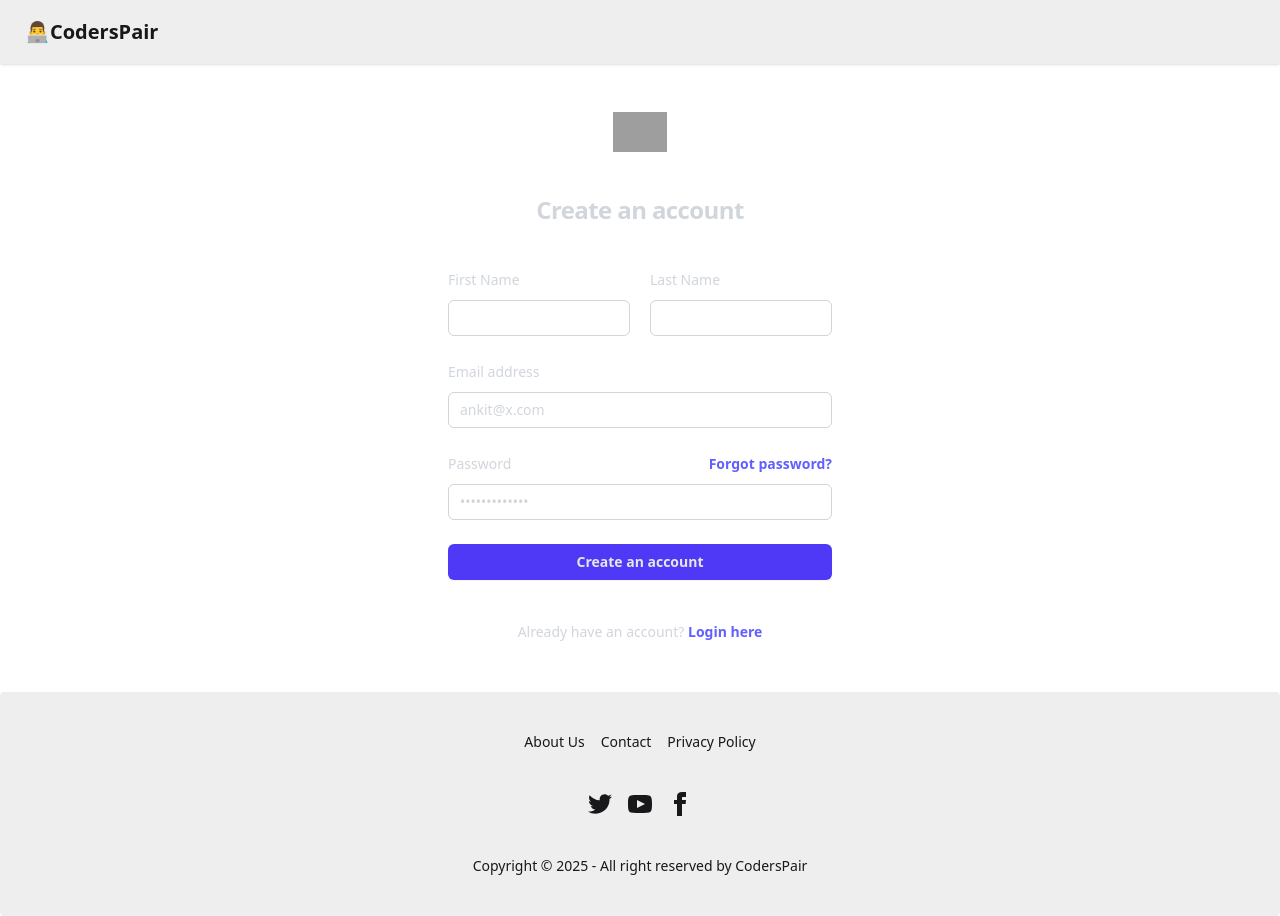
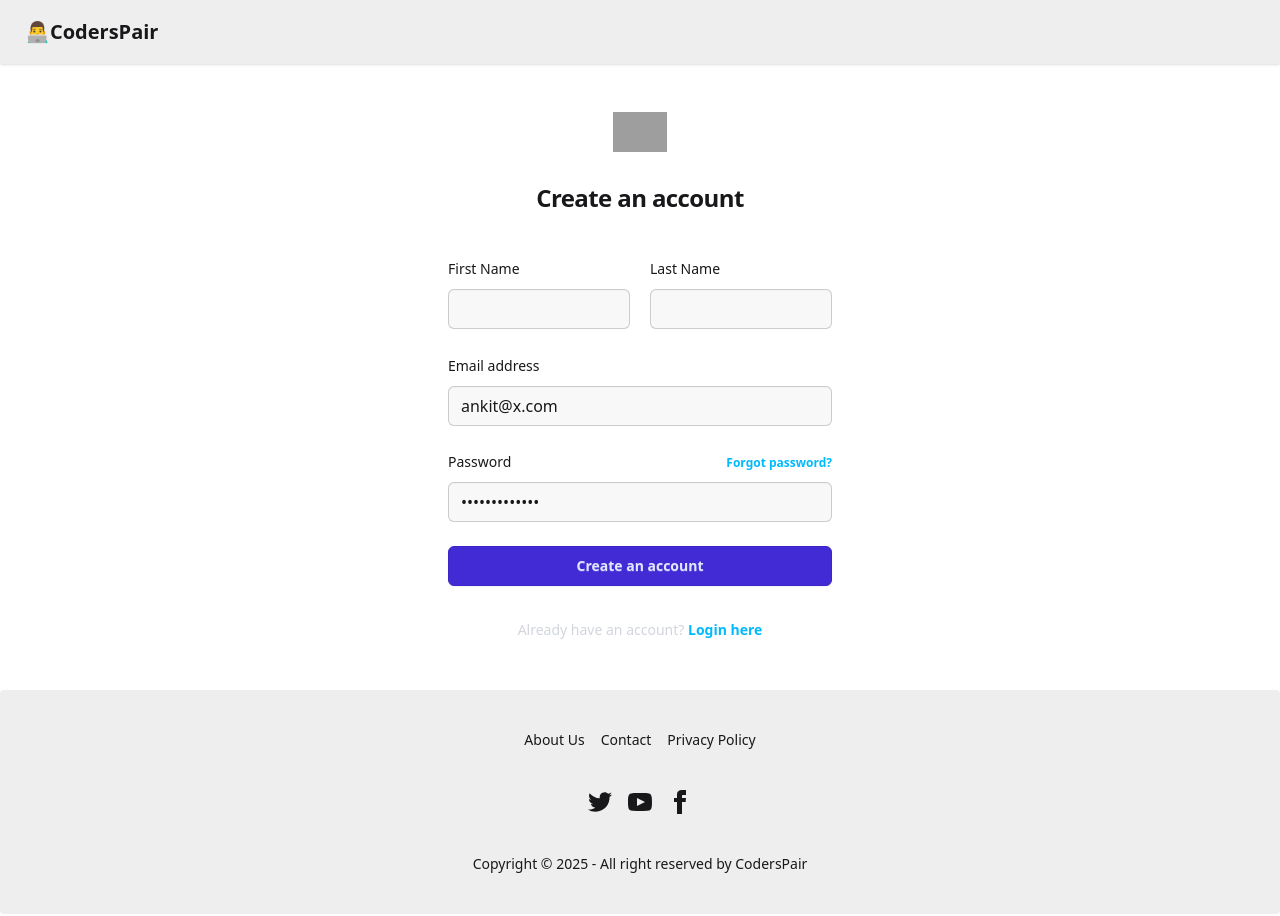
Before and after one commit to milindkusahu/CodersPair, a React (Vite) app in the folder frontend/: page /login in a window 1280 px wide. Both pictures are taken after a click on the link "Register here". Built offline with nearby package versions, Linux system fonts and the light colour scheme; no server answers; grey boxes are pictures that could not be loaded.

Commit message:
Improve styling on Login page

```diff
--- a/frontend/src/components/Login.jsx
+++ b/frontend/src/components/Login.jsx
@@ -4,6 +4,14 @@ import { useDispatch } from "react-redux";
 import { addUser } from "../utils/userSlice";
 import { useNavigate } from "react-router-dom";
 import { BASE_URL } from "../utils/constants";
+
+const styles = {
+  label: "text-sm/6 font-medium",
+  input:
+    "input input-bordered bg-base-200 w-full rounded-md px-3 py-1.5 text-base focus:outline-2 focus:-outline-offset-2 focus:outline-indigo-600",
+  button:
+    "btn btn-primary flex w-full justify-center rounded-md px-3 py-1.5 text-sm/6 font-semibold shadow-xs focus-visible:outline-2 focus-visible:outline-offset-2",
+};
 
 const Login = () => {
   const [emailId, setEmailId] = useState("ankit@x.com");
@@ -64,7 +72,7 @@ const Login = () => {
           src="https://tailwindcss.com/plus-assets/img/logos/mark.svg?color=indigo&shade=600"
           className="mx-auto h-10 w-auto"
         />
-        <h2 className="mt-10 text-center text-2xl/9 font-bold tracking-tight text-gray-300">
+        <h2 className="mt-7 text-center text-2xl/9 font-bold tracking-tight">
           {isLoginForm ? "Sign in to your account" : "Create an account"}
         </h2>
       </div>
@@ -79,10 +87,7 @@ const Login = () => {
           {!isLoginForm && (
             <div className="flex gap-5">
               <div>
-                <label
-                  htmlFor="firstName"
-                  className="block text-sm/6 font-medium text-gray-300"
-                >
+                <label htmlFor="firstName" className={styles.label}>
                   First Name
                 </label>
                 <div className="mt-2">
@@ -92,7 +97,7 @@ const Login = () => {
                     type="text"
                     required
                     autoComplete="firstName"
-                    className="block w-full rounded-md bg-base-100 px-3 py-1.5 text-base text-gray-300 outline-1 -outline-offset-1 outline-gray-300 placeholder:text-gray-400 focus:outline-2 focus:-outline-offset-2 focus:outline-indigo-600 sm:text-sm/6"
+                    className={styles.input}
                     value={firstName}
                     onChange={(e) => setFirstName(e.target.value)}
                   />
@@ -100,10 +105,7 @@ const Login = () => {
               </div>
 
               <div>
-                <label
-                  htmlFor="lastName"
-                  className="block text-sm/6 font-medium text-gray-300"
-                >
+                <label htmlFor="lastName" className={styles.label}>
                   Last Name
                 </label>
                 <div className="mt-2">
@@ -113,7 +115,7 @@ const Login = () => {
                     type="text"
                     required
                     autoComplete="lastName"
-                    className="block w-full rounded-md bg-base-100 px-3 py-1.5 text-base text-gray-300 outline-1 -outline-offset-1 outline-gray-300 placeholder:text-gray-400 focus:outline-2 focus:-outline-offset-2 focus:outline-indigo-600 sm:text-sm/6"
+                    className={styles.input}
                     value={lastName}
                     onChange={(e) => setLastName(e.target.value)}
                   />
@@ -123,10 +125,7 @@ const Login = () => {
           )}
 
           <div>
-            <label
-              htmlFor="email"
-              className="block text-sm/6 font-medium text-gray-300"
-            >
+            <label htmlFor="email" className={styles.label}>
               Email address
             </label>
             <div className="mt-2">
@@ -136,7 +135,7 @@ const Login = () => {
                 type="email"
                 required
                 autoComplete="email"
-                className="block w-full rounded-md bg-base-100 px-3 py-1.5 text-base text-gray-300 outline-1 -outline-offset-1 outline-gray-300 placeholder:text-gray-400 focus:outline-2 focus:-outline-offset-2 focus:outline-indigo-600 sm:text-sm/6"
+                className={styles.input}
                 value={emailId}
                 onChange={(e) => setEmailId(e.target.value)}
               />
@@ -145,17 +144,11 @@ const Login = () => {
 
           <div>
             <div className="flex items-center justify-between">
-              <label
-                htmlFor="password"
-                className="block text-sm/6 font-medium text-gray-300"
-              >
+              <label htmlFor="password" className={styles.label}>
                 Password
               </label>
               <div className="text-sm">
-                <a
-                  href="#"
-                  className="font-semibold text-indigo-500 hover:text-indigo-400"
-                >
+                <a href="#" className="font-semibold text-xs text-info">
                   Forgot password?
                 </a>
               </div>
@@ -167,7 +160,7 @@ const Login = () => {
                 type="password"
                 required
                 autoComplete="current-password"
-                className="block w-full rounded-md bg-base-100 px-3 py-1.5 text-base text-gray-300 outline-1 -outline-offset-1 outline-gray-300 placeholder:text-gray-400 focus:outline-2 focus:-outline-offset-2 focus:outline-indigo-600 sm:text-sm/6"
+                className={styles.input}
                 value={password}
                 onChange={(e) => setPassword(e.target.value)}
               />
@@ -177,22 +170,19 @@ const Login = () => {
           <p className="text-red-500">{error}</p>
 
           <div>
-            <button
-              type="submit"
-              className="flex w-full justify-center rounded-md bg-indigo-600 px-3 py-1.5 text-sm/6 font-semibold text-gray-200 shadow-xs hover:bg-indigo-500 focus-visible:outline-2 focus-visible:outline-offset-2 focus-visible:outline-indigo-600 cursor-pointer"
-            >
+            <button type="submit" className={styles.button}>
               {isLoginForm ? "Sign in" : "Create an account"}
             </button>
           </div>
         </form>
 
-        <p className="mt-10 text-center text-sm/6 text-gray-300 cursor-pointer">
+        <p className="mt-8 text-center text-sm/6 text-gray-300 cursor-pointer">
           {isLoginForm
             ? `Don't have an account? `
             : `Already have an account? `}
           <a
             onClick={() => setIsLoginForm(!isLoginForm)}
-            className="font-semibold text-indigo-500 hover:text-indigo-400"
+            className="font-semibold text-info"
           >
             {isLoginForm ? "Register here" : "Login here"}
           </a>
```
